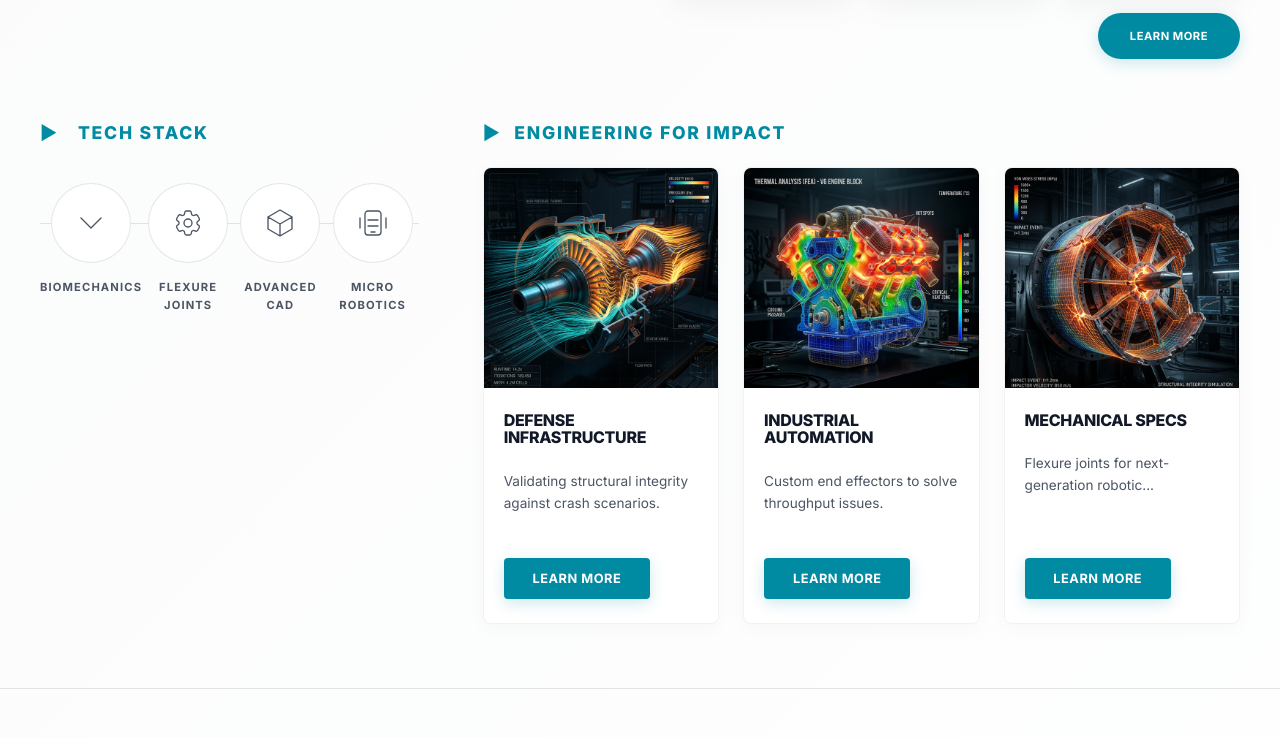
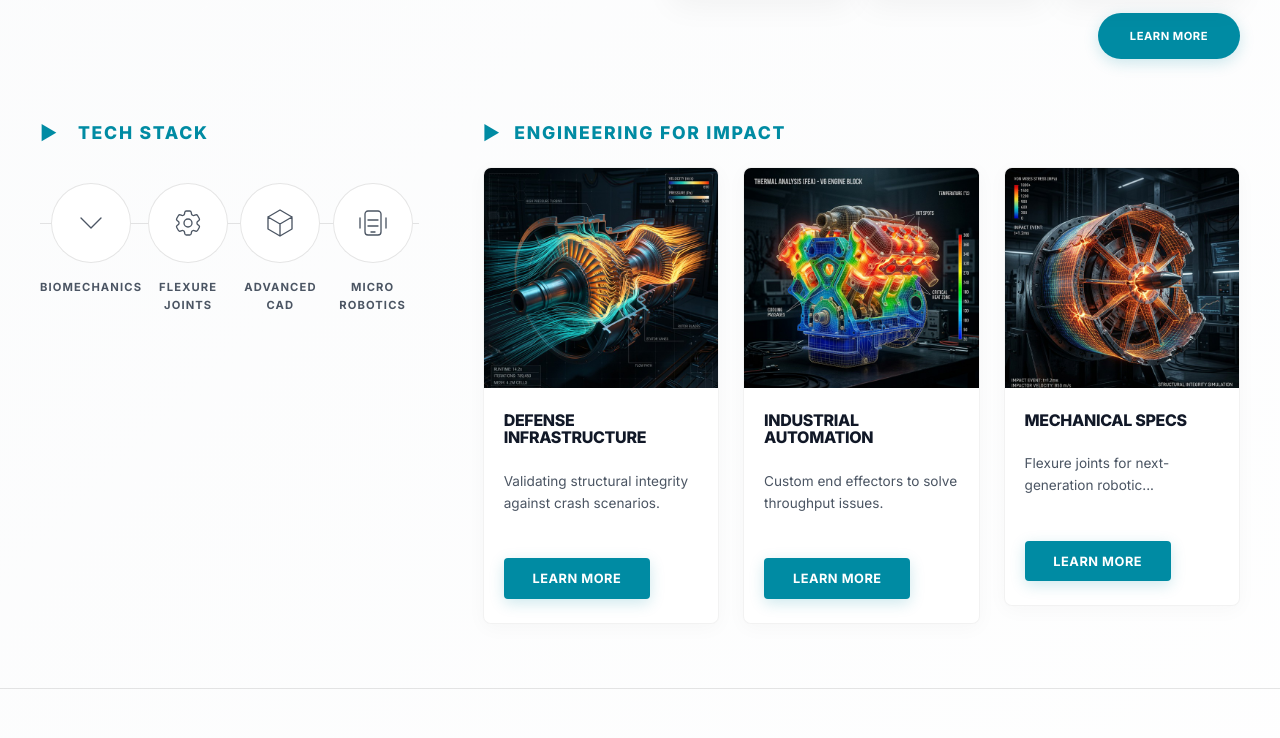
Before and after one commit to MayurSoni2003/csc-web, a Next.js app: page / in a window 1280 px wide. Shown: the part 1480-2218 px from the top of the page. Built offline with nearby package versions, Linux system fonts and the light colour scheme.

Commit message:
Animated components using framer

```diff
--- /dev/null
+++ b/app/components/MotionWrappers.tsx
@@ -0,0 +1,204 @@
+'use client';
+
+import React from 'react';
+import { motion, type Variants } from 'framer-motion';
+
+// ── Shared viewport config ──────────────────────────────────
+const viewportOnce = { once: true, amount: 0.2 as const };
+
+// ── Variant presets ─────────────────────────────────────────
+
+const fadeUpVariants: Variants = {
+  hidden: { opacity: 0, y: 40 },
+  visible: {
+    opacity: 1,
+    y: 0,
+    transition: { duration: 0.7, ease: [0.16, 1, 0.3, 1] },
+  },
+};
+
+const scaleInVariants: Variants = {
+  hidden: { opacity: 0, scale: 0.88 },
+  visible: {
+    opacity: 1,
+    scale: 1,
+    transition: { duration: 0.6, ease: [0.16, 1, 0.3, 1] },
+  },
+};
+
+const slideLeftVariants: Variants = {
+  hidden: { opacity: 0, x: -60 },
+  visible: {
+    opacity: 1,
+    x: 0,
+    transition: { duration: 0.7, ease: [0.16, 1, 0.3, 1] },
+  },
+};
+
+const slideRightVariants: Variants = {
+  hidden: { opacity: 0, x: 60 },
+  visible: {
+    opacity: 1,
+    x: 0,
+    transition: { duration: 0.7, ease: [0.16, 1, 0.3, 1] },
+  },
+};
+
+const staggerContainerVariants: Variants = {
+  hidden: {},
+  visible: {
+    transition: {
+      staggerChildren: 0.15,
+      delayChildren: 0.1,
+    },
+  },
+};
+
+const staggerItemVariants: Variants = {
+  hidden: { opacity: 0, y: 30 },
+  visible: {
+    opacity: 1,
+    y: 0,
+    transition: { duration: 0.5, ease: [0.16, 1, 0.3, 1] },
+  },
+};
+
+const heroContainerVariants: Variants = {
+  hidden: {},
+  visible: {
+    transition: {
+      staggerChildren: 0.2,
+      delayChildren: 0.3,
+    },
+  },
+};
+
+const heroItemVariants: Variants = {
+  hidden: { opacity: 0, y: 50 },
+  visible: {
+    opacity: 1,
+    y: 0,
+    transition: { duration: 0.8, ease: [0.16, 1, 0.3, 1] },
+  },
+};
+
+// ── Components ──────────────────────────────────────────────
+
+interface WrapperProps {
+  children: React.ReactNode;
+  className?: string;
+  style?: React.CSSProperties;
+}
+
+/** Fade in + slide up on scroll */
+export function FadeInUp({ children, className, style }: WrapperProps) {
+  return (
+    <motion.div
+      variants={fadeUpVariants}
+      initial="hidden"
+      whileInView="visible"
+      viewport={viewportOnce}
+      className={className}
+      style={style}
+    >
+      {children}
+    </motion.div>
+  );
+}
+
+/** Scale in on scroll */
+export function ScaleIn({ children, className, style }: WrapperProps) {
+  return (
+    <motion.div
+      variants={scaleInVariants}
+      initial="hidden"
+      whileInView="visible"
+      viewport={viewportOnce}
+      className={className}
+      style={style}
+    >
+      {children}
+    </motion.div>
+  );
+}
+
+/** Slide in from left */
+export function SlideInLeft({ children, className, style }: WrapperProps) {
+  return (
+    <motion.div
+      variants={slideLeftVariants}
+      initial="hidden"
+      whileInView="visible"
+      viewport={viewportOnce}
+      className={className}
+      style={style}
+    >
+      {children}
+    </motion.div>
+  );
+}
+
+/** Slide in from right */
+export function SlideInRight({ children, className, style }: WrapperProps) {
+  return (
+    <motion.div
+      variants={slideRightVariants}
+      initial="hidden"
+      whileInView="visible"
+      viewport={viewportOnce}
+      className={className}
+      style={style}
+    >
+      {children}
+    </motion.div>
+  );
+}
+
+/** Stagger container — wrap around StaggerItem children */
+export function StaggerContainer({ children, className, style }: WrapperProps) {
+  return (
+    <motion.div
+      variants={staggerContainerVariants}
+      initial="hidden"
+      whileInView="visible"
+      viewport={viewportOnce}
+      className={className}
+      style={style}
+    >
+      {children}
+    </motion.div>
+  );
+}
+
+/** Individual stagger child */
+export function StaggerItem({ children, className, style }: WrapperProps) {
+  return (
+    <motion.div variants={staggerItemVariants} className={className} style={style}>
+      {children}
+    </motion.div>
+  );
+}
+
+/** Hero text reveal — staggered entrance for hero content */
+export function HeroTextReveal({ children, className, style }: WrapperProps) {
+  return (
+    <motion.div
+      variants={heroContainerVariants}
+      initial="hidden"
+      animate="visible"
+      className={className}
+      style={style}
+    >
+      {children}
+    </motion.div>
+  );
+}
+
+/** Individual hero item */
+export function HeroItem({ children, className, style }: WrapperProps) {
+  return (
+    <motion.div variants={heroItemVariants} className={className} style={style}>
+      {children}
+    </motion.div>
+  );
+}
--- a/app/globals.css
+++ b/app/globals.css
@@ -13,36 +13,6 @@
   --font-primary: 'Inter', sans-serif;
   --premium-gradient: linear-gradient(135deg, #f9fafb 0%, #ffffff 100%);
   --glow-cyan: 0 4px 15px rgba(0, 139, 163, 0.2);
-}
-
-@keyframes revealUp {
-  from {
-    opacity: 0;
-    transform: translateY(30px);
-  }
-
-  to {
-    opacity: 1;
-    transform: translateY(0);
-  }
-}
-
-@keyframes fadeIn {
-  from {
-    opacity: 0;
-  }
-
-  to {
-    opacity: 1;
-  }
-}
-
-.reveal-up {
-  animation: revealUp 0.8s cubic-bezier(0.16, 1, 0.3, 1) forwards;
-}
-
-.fade-in {
-  animation: fadeIn 1.2s ease forwards;
 }
 
 * {
--- a/app/page.tsx
+++ b/app/page.tsx
@@ -1,7 +1,19 @@
+'use client';
+
 import React from 'react';
 import Image from 'next/image';
 import Link from 'next/link';
 import Navbar from './components/Navbar';
+import {
+  FadeInUp,
+  ScaleIn,
+  SlideInLeft,
+  SlideInRight,
+  StaggerContainer,
+  StaggerItem,
+  HeroTextReveal,
+  HeroItem,
+} from './components/MotionWrappers';
 
 // Using local asset paths
 const HERO_IMG = '/assets/hero.png';
@@ -79,12 +91,6 @@ const SPECIALIZATIONS = [
   },
 ];
 
-
-export const metadata = {
-  title: 'The Correct Steps',
-  description: 'Problem solving robotics and automation solutions for industrial and defense issues.',
-};
-
 export default function Page() {
   return (
     <div className="app">
@@ -94,7 +100,8 @@ export default function Page() {
 
       <Navbar />
 
-      <header className="hero fade-in">
+      {/* ── Hero ──────────────────────────────────────────── */}
+      <header className="hero">
         <div className="hero-overlay"></div>
         <Image
           src={HERO_IMG}
@@ -105,108 +112,117 @@ export default function Page() {
           style={{ objectFit: 'cover' }}
         />
         <div className="container hero-content">
-          <div className="hero-text">
-            <h2>Problem Solving Robotics & Automation</h2>
-            <h1>Engineering Answers for Industrial & Defense Issues</h1>
-            <p className="subtitle">We provide mission-critical robotics and automation solutions through advanced CAD, Crash & Impact dynamics, and biomechanical principles.</p>
+          <HeroTextReveal className="hero-text">
+            <HeroItem>
+              <h2>Problem Solving Robotics &amp; Automation</h2>
+            </HeroItem>
+            <HeroItem>
+              <h1>Engineering Answers for Industrial &amp; Defense Issues</h1>
+            </HeroItem>
+            <HeroItem>
+              <p className="subtitle">We provide mission-critical robotics and automation solutions through advanced CAD, Crash &amp; Impact dynamics, and biomechanical principles.</p>
+            </HeroItem>
+            <HeroItem>
               <div className="hero-btns">
                 <button className="btn-primary">Start Project</button>
                 <button className="btn-secondary">Our Methodology</button>
               </div>
-          </div>
+            </HeroItem>
+          </HeroTextReveal>
         </div>
       </header>
 
-      <section className="services-grid-wrapper container reveal-up">
-        <div className="services-header">
-          <h2>Core Automation & Robotic Solutions</h2>
-        </div>
-        <div className="services-grid">
-          <div className="service-card">
+      {/* ── Services Grid ──────────────────────────────────── */}
+      <section className="services-grid-wrapper container">
+        <FadeInUp className="services-header">
+          <h2>Core Automation &amp; Robotic Solutions</h2>
+        </FadeInUp>
+        <StaggerContainer className="services-grid">
+          <StaggerItem className="service-card">
             <div className="img-container">
               <Image src={CFD_IMG} alt="Robotics" width={400} height={300} style={{ width: '100%', height: 'auto' }} />
             </div>
             <p>PROBLEM-SOLVING ROBOTICS</p>
-          </div>
-          <div className="service-card">
+          </StaggerItem>
+          <StaggerItem className="service-card">
             <div className="img-container">
               <Image src={LIGHT_IMG} alt="Automation" width={400} height={300} style={{ width: '100%', height: 'auto' }} />
             </div>
             <p>AUTOMATION SOLUTIONS</p>
-          </div>
-          <div className="service-card">
+          </StaggerItem>
+          <StaggerItem className="service-card">
             <div className="img-container">
               <Image src={THERMAL_IMG} alt="FEM" width={400} height={300} style={{ width: '100%', height: 'auto' }} />
             </div>
-            <p>FEM & STRUCTURAL ANALYSIS</p>
-          </div>
-          <div className="service-card">
+            <p>FEM &amp; STRUCTURAL ANALYSIS</p>
+          </StaggerItem>
+          <StaggerItem className="service-card">
             <div className="img-container">
               <Image src={VIBE_IMG} alt="Crash" width={400} height={300} style={{ width: '100%', height: 'auto' }} />
             </div>
-            <p>CRASH & IMPACT SIMULATION</p>
-          </div>
-        </div>
+            <p>CRASH &amp; IMPACT SIMULATION</p>
+          </StaggerItem>
+        </StaggerContainer>
       </section>
 
-      <section className="bottom-sections container reveal-up">
-        <div className="specializations">
+      {/* ── Specializations + Recent Apps ────────────────── */}
+      <section className="bottom-sections container">
+        <SlideInLeft className="specializations">
           <h3>
             <svg className="spec-heading-icon" viewBox="0 0 24 24" fill="currentColor">
               <path d="M8 5v14l11-7z" />
             </svg>
             Specializations
           </h3>
-
-      <div className="spec-grid">
+          <StaggerContainer className="spec-grid">
             {SPECIALIZATIONS.map((item) => (
-          <div key={item.title} className="spec-item">
+              <StaggerItem key={item.title} className="spec-item">
                 <div className="spec-icon-circle">
                   {item.icon}
                 </div>
                 <p>{item.title}</p>
-          </div>
+              </StaggerItem>
             ))}
-      </div>
-    </div>
+          </StaggerContainer>
+        </SlideInLeft>
 
-        <div className="recent-apps">
+        <SlideInRight className="recent-apps">
           <h3><span className="accent">▶</span> RECENT APPLICATIONS</h3>
-          <div className="app-grid">
-            <div className="app-card glass">
+          <StaggerContainer className="app-grid">
+            <StaggerItem className="app-card glass">
               <Image src={THERMAL_IMG} alt="App 1" width={150} height={100} style={{ width: '100%', height: 'auto' }} />
-            </div>
-            <div className="app-card glass">
+            </StaggerItem>
+            <StaggerItem className="app-card glass">
               <Image src={CFD_IMG} alt="App 2" width={150} height={100} style={{ width: '100%', height: 'auto' }} />
-            </div>
-            <div className="app-card glass">
+            </StaggerItem>
+            <StaggerItem className="app-card glass">
               <Image src={VIBE_IMG} alt="App 3" width={150} height={100} style={{ width: '100%', height: 'auto' }} />
-            </div>
-          </div>
+            </StaggerItem>
+          </StaggerContainer>
           <button className="btn-primary learn-more">LEARN MORE</button>
-        </div>
+        </SlideInRight>
       </section>
 
-      <section className="stack-impact-section container reveal-up">
-        <div className="tech-stack">
+      {/* ── Tech Stack + Engineering Impact ──────────────── */}
+      <section className="stack-impact-section container">
+        <SlideInLeft className="tech-stack">
           <h3><span className="accent">▶</span> Tech Stack</h3>
-
-        <div className="stack-timeline">
-          {/* Decorative connector line is handled via .stack-timeline::before in CSS */}
+          <StaggerContainer className="stack-timeline">
             {TECH_STACK.map((item) => (
-            <div key={item.title} className="stack-item">
+              <StaggerItem key={item.title} className="stack-item">
                 <div className="stack-icon-circle">
                   {item.icon}
                 </div>
                 <p>{item.title}</p>
-            </div>
+              </StaggerItem>
             ))}
-        </div>
-      </div>
+          </StaggerContainer>
+        </SlideInLeft>
 
-        <div className="engineering-impact">
+        <SlideInRight className="engineering-impact">
           <h3><span className="accent">▶</span> ENGINEERING FOR IMPACT</h3>
-          <div className="impact-cards">
+          <StaggerContainer className="impact-cards">
+            <StaggerItem>
               <div className="impact-card glass">
                 <div className="img-placeholder">
                   <Image src={DEFENSE_IMG} alt="Defense Infrastructure" width={300} height={150} style={{ width: '100%', height: 'auto' }} />
@@ -217,6 +233,8 @@ export default function Page() {
                   <button className="btn-primary learn-more-btn">LEARN MORE</button>
                 </div>
               </div>
+            </StaggerItem>
+            <StaggerItem>
               <div className="impact-card glass">
                 <div className="img-placeholder">
                   <Image src={INDUSTRIAL_IMG} alt="Industrial Automation" width={300} height={150} style={{ width: '100%', height: 'auto' }} />
@@ -227,6 +245,8 @@ export default function Page() {
                   <button className="btn-primary learn-more-btn">LEARN MORE</button>
                 </div>
               </div>
+            </StaggerItem>
+            <StaggerItem>
               <div className="impact-card glass">
                 <div className="img-placeholder">
                   <Image src={MECHANICAL_IMG} alt="Mechanical Specs" width={300} height={150} style={{ width: '100%', height: 'auto' }} />
@@ -237,27 +257,30 @@ export default function Page() {
                   <button className="btn-primary learn-more-btn">LEARN MORE</button>
                 </div>
               </div>
-          </div>
-        </div>
+            </StaggerItem>
+          </StaggerContainer>
+        </SlideInRight>
       </section>
 
-      <section className="technical-issues-section container border-top border-bottom reveal-up">
-        <div className="tech-issues-content">
+      {/* ── Technical Issues CTA ─────────────────────────── */}
+      <section className="technical-issues-section container border-top border-bottom">
+        <FadeInUp className="tech-issues-content">
           <h2>SOLVE YOUR TECHNICAL ISSUES</h2>
           <p className="subtitle">Our approach combines fundamental physics with advanced robotics to provide the correct steps for industrial automation.</p>
           <div className="tech-issues-btns">
             <Link href="mailto:contact@thecorrectsteps.com" className="btn-outline-primary">EMAIL CONTACT</Link>
             <button className="btn-solid-muted">CASE STUDIES</button>
           </div>
-        </div>
-        <div className="process-overview glass">
+        </FadeInUp>
+        <ScaleIn className="process-overview glass">
           <div className="process-icon">▤</div>
           <p>PROCESS OVERVIEW</p>
-        </div>
+        </ScaleIn>
       </section>
 
+      {/* ── Footer ───────────────────────────────────────── */}
       <footer className="main-footer">
-        <div className="container">
+        <FadeInUp className="container">
           <div className="footer-top">
             <div className="footer-brand">
               <h3><span className="accent">📚</span> THE CORRECT STEPS</h3>
@@ -268,8 +291,8 @@ export default function Page() {
               <ul>
                 <li><Link href="#">CUSTOM ROBOTICS</Link></li>
                 <li><Link href="#">INDUSTRIAL AUTOMATION</Link></li>
-                <li><Link href="#">CRASH & IMPACT SIMULATION</Link></li>
-                <li><Link href="#">FEM & CAD MODELLING</Link></li>
+                <li><Link href="#">CRASH &amp; IMPACT SIMULATION</Link></li>
+                <li><Link href="#">FEM &amp; CAD MODELLING</Link></li>
               </ul>
             </div>
             <div className="footer-links">
@@ -292,7 +315,7 @@ export default function Page() {
             <p>© 2026 THE CORRECT STEPS. ALL RIGHTS RESERVED.</p>
             <p><Link href="https://thecorrectsteps.com" target="_blank">THECORRECTSTEPS.COM ↗</Link></p>
           </div>
-        </div>
+        </FadeInUp>
       </footer>
     </div>
   );
```
Lines whose indentation alone changed are shown as unchanged.
